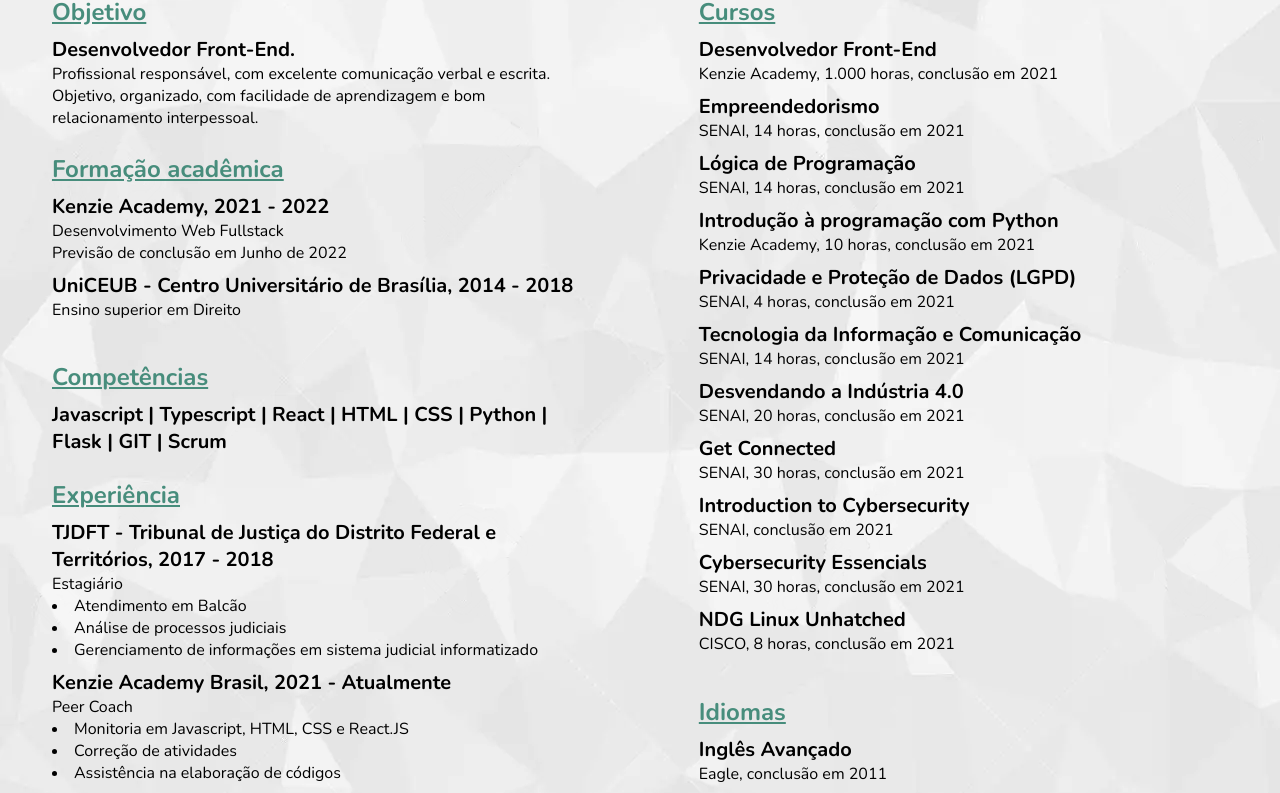
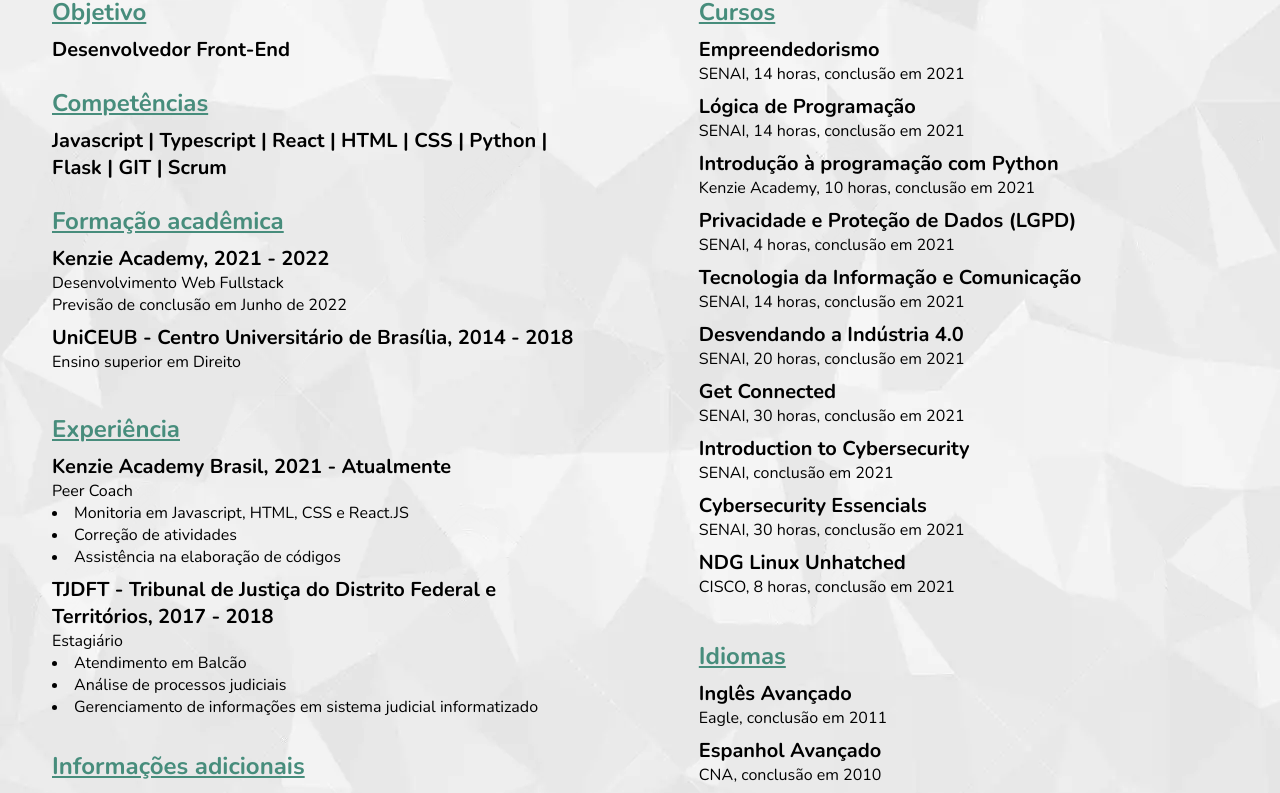
Before and after one commit to igormgg/igor_matheus-portfolio, a React (Create React App) app: page /curriculum in a window 1280 px wide. Shown: the part 280-1073 px from the top of the page. Built offline with nearby package versions, Linux system fonts and the light colour scheme.

Commit message:
fix: curriculum updated

```diff
--- a/src/pages/Curriculum/index.jsx
+++ b/src/pages/Curriculum/index.jsx
@@ -31,10 +31,6 @@ const Curriculum = () => {
         <div id="curriculumBody">
           <div id="courses" className="textBox">
             <h3>Cursos</h3>
-            <div>
-              <h4>Desenvolvedor Front-End</h4>
-              <h5>Kenzie Academy, 1.000 horas, conclusão em 2021</h5>
-            </div>
             <div>
               <h4>Empreendedorismo</h4>
               <h5>SENAI, 14 horas, conclusão em 2021</h5>
@@ -78,12 +74,14 @@ const Curriculum = () => {
           </div>
           <div id="objective" className="textBox">
             <h3>Objetivo</h3>
-            <h4>Desenvolvedor Front-End.</h4>
-            <h5>
-              Profissional responsável, com excelente comunicação verbal e
-              escrita. Objetivo, organizado, com facilidade de aprendizagem e
-              bom relacionamento interpessoal.
-            </h5>
+            <h4>Desenvolvedor Front-End</h4>
+          </div>
+          <div id="skills" className="textBox">
+            <h3>Competências</h3>
+            <h4>
+              Javascript | Typescript | React | HTML | CSS | Python | Flask |
+              GIT | Scrum
+            </h4>
           </div>
           <div id="graduation" className="textBox">
             <h3>Formação acadêmica</h3>
@@ -99,15 +97,17 @@ const Curriculum = () => {
               </div>
             </div>
           </div>
-          <div id="skills" className="textBox">
-            <h3>Competências</h3>
-            <h4>
-              Javascript | Typescript | React | HTML | CSS | Python | Flask |
-              GIT | Scrum
-            </h4>
-          </div>
           <div id="jobs" className="textBox">
             <h3>Experiência</h3>
+            <div>
+              <h4>Kenzie Academy Brasil, 2021 - Atualmente</h4>
+              <h5>Peer Coach</h5>
+              <ul>
+                <li>Monitoria em Javascript, HTML, CSS e React.JS</li>
+                <li>Correção de atividades</li>
+                <li>Assistência na elaboração de códigos</li>
+              </ul>
+            </div>
             <div>
               <h4>
                 TJDFT - Tribunal de Justiça do Distrito Federal e Territórios,
@@ -120,15 +120,6 @@ const Curriculum = () => {
                 <li>
                   Gerenciamento de informações em sistema judicial informatizado
                 </li>
-              </ul>
-            </div>
-            <div>
-              <h4>Kenzie Academy Brasil, 2021 - Atualmente</h4>
-              <h5>Peer Coach</h5>
-              <ul>
-                <li>Monitoria em Javascript, HTML, CSS e React.JS</li>
-                <li>Correção de atividades</li>
-                <li>Assistência na elaboração de códigos</li>
               </ul>
             </div>
           </div>
--- a/src/pages/Curriculum/styles.jsx
+++ b/src/pages/Curriculum/styles.jsx
@@ -84,7 +84,7 @@ const CurriculumContainer = styled.div`
 
     #languages {
       float: right;
-      transform: translateY(-120px);
+      transform: translateY(-110px);
       animation: right_to_left 1s 1 ease 1.1s both;
 
       div {
--- a/src/pages/Homepage/index.jsx
+++ b/src/pages/Homepage/index.jsx
@@ -29,14 +29,21 @@ const Homepage = () => {
           <div>
             <p>Moro em Brasília - DF.</p>
             <p>
-              Sou formado em Direito pelo UniCEUB. Tenho diploma de conclusão
-              nos cursos de inglês, espanhol, e francês.
+              Desde criança eu me interessava pela área da tecnologia. Acabei
+              optando por Direito na faculdade, mas vi que esse não era um curso
+              que me despertava estusiasmo. Durante a pandemia de 2020, percebi
+              o quanto o campo da tecnologia cresceu, e então vislumbrei a
+              oportunidade de mudar de área e fazer o que eu sempre gostei.
             </p>
             <p>
               Atualmente sou formado como desenvolvedor front-end nas linguagens
               JavaScript, HTML e CSS pela Kenzie Academy Brasil, e estou
               iniciando meus estudos em back-end na linguagem Python também pela
               Kenzie Academy Brasil.
+            </p>
+            <p>
+              Tenho diploma de conclusão nos cursos de inglês, espanhol, e
+              francês.
             </p>
           </div>
           <div>
```
